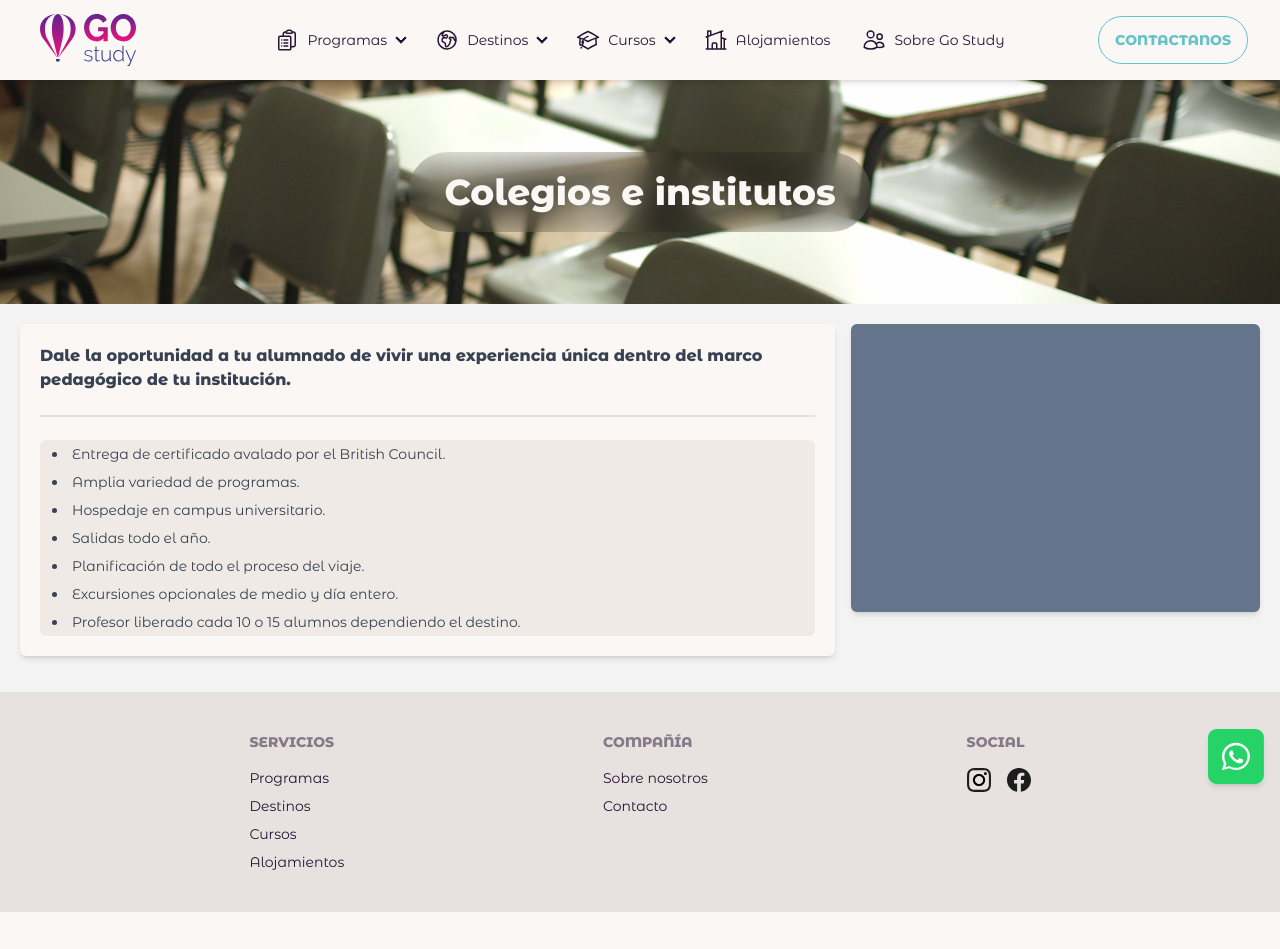
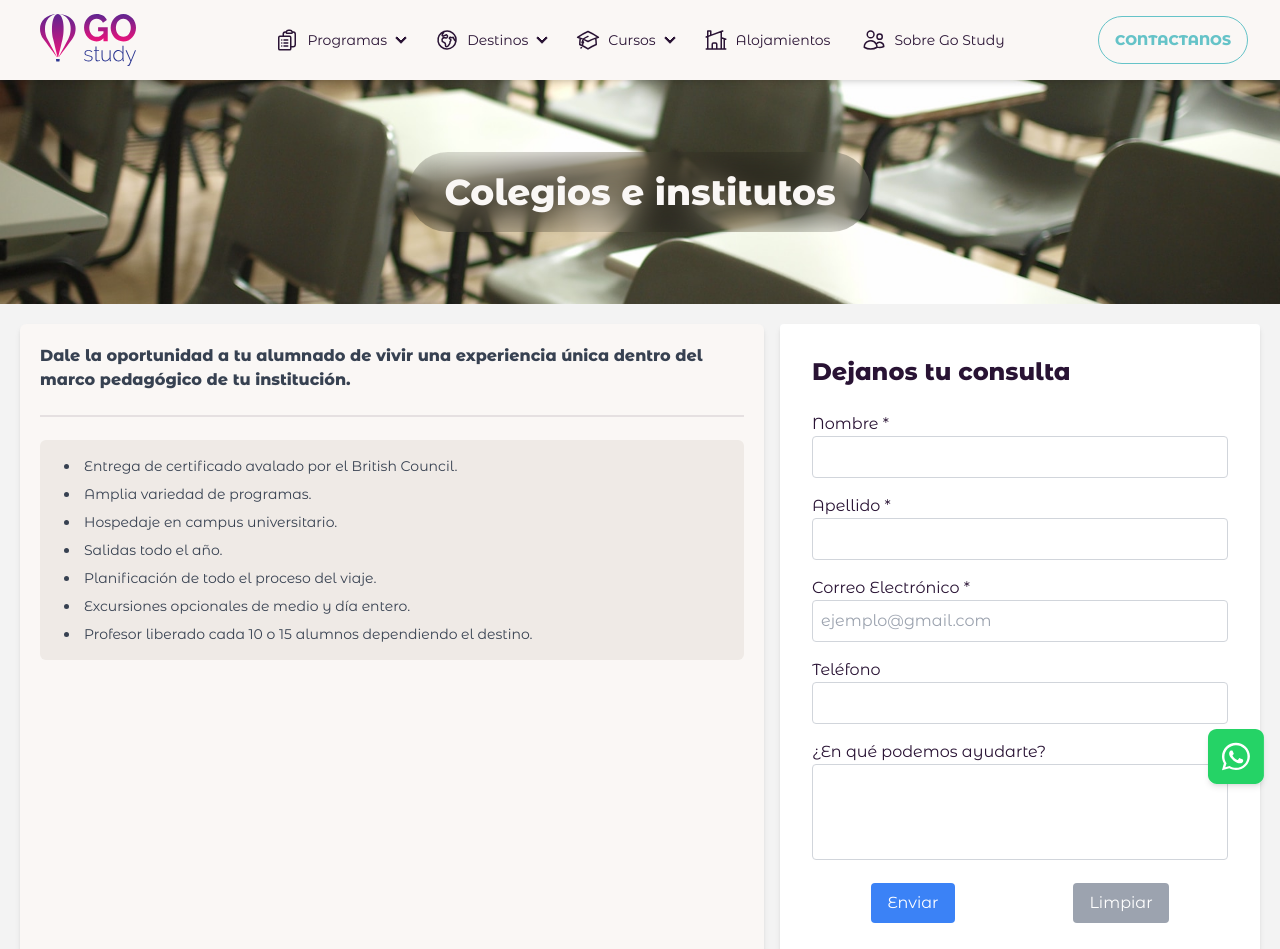
Before and after one commit to lautarohiebra/GoStudyPage, a React (Vite) app: page /programs/colegios_e_institutos in a window 1280 px wide. Shown: the top 949 px of the page. Before the commit the page ends 912 px from the top, so only its background shows below. Built offline with nearby package versions, Linux system fonts and the light colour scheme.

Commit message:
contact formulary added

```diff
--- /dev/null
+++ b/src/components/contactForm.jsx
@@ -0,0 +1,244 @@
+import { useState } from "react";
+
+const ContactForm = () => {
+  const initialFormData = {
+    nombre: "",
+    apellido: "",
+    mail: "",
+    telefono: "",
+    comentarios: "",
+  };
+
+  // Estado para rastrear los datos del formulario
+  const [formData, setFormData] = useState(initialFormData);
+
+  /* Estado para rastrear errores de validación */
+  const [errors, setErrors] = useState({});
+
+  const handleChange = (e) => {
+    const { name, value } = e.target;
+    setFormData((prevData) => ({
+      ...prevData,
+      [name]: value,
+    }));
+
+    /* Limpiamos el mensaje de error cuando se edita el campo */
+    setErrors((prevErrors) => ({
+      ...prevErrors,
+      [name]: "",
+    }));
+  };
+
+  const handleReset = () => {
+    setFormData(initialFormData);
+    setErrors({});
+  };
+
+  const handleBlur = (e) => {
+    const { name, value } = e.target;
+
+    /* Validación de campos obligatorios */
+    if (
+      !value &&
+      (name === "nombre" || name === "apellido" || name === "mail")
+    ) {
+      setErrors((prevErrors) => ({
+        ...prevErrors,
+        [name]: "Este campo es obligatorio.",
+      }));
+    }
+
+    /* Validación de Nombre y Apellido usando expresiones regulares, regex */
+    const nameRegex = /^[A-Za-z]+$/;
+    if (
+      value &&
+      (name === "nombre" || name === "apellido") &&
+      !nameRegex.test(value)
+    ) {
+      setErrors((prevErrors) => ({
+        ...prevErrors,
+        [name]: "El Nombre y Apellido no deben contener números.",
+      }));
+    }
+
+    /* Validación de correo electrónico, regex */
+    if (value && name === "mail") {
+      const emailRegex = /^[^\s@]+@[^\s@]+\.[^\s@]+$/;
+      if (!emailRegex.test(value)) {
+        setErrors((prevErrors) => ({
+          ...prevErrors,
+          [name]:
+            "Por favor, ingresa una dirección de correo electrónico válida.",
+        }));
+      }
+    }
+
+    /* Validación de número de teléfono, regex*/
+    if (value && name === "telefono") {
+      const phoneRegex = /^\d{10}$/; // Asume que el número de teléfono debe tener 10 dígitos
+      if (!phoneRegex.test(value)) {
+        setErrors((prevErrors) => ({
+          ...prevErrors,
+          [name]:
+            "Por favor, ingresa un número de teléfono válido (10 dígitos).",
+        }));
+      }
+    }
+  };
+
+  const handleSubmit = (e) => {
+    e.preventDefault();
+
+    /* Validación de campos obligatorios */
+    if (!formData.nombre || !formData.apellido || !formData.mail) {
+      setErrors({
+        nombre: !formData.nombre ? "Este campo es obligatorio." : "",
+        apellido: !formData.apellido ? "Este campo es obligatorio." : "",
+        mail: !formData.mail ? "Este campo es obligatorio." : "",
+      });
+      return;
+    }
+
+    /* Validación de correo electrónico al enviar formulario.*/
+    const emailRegex = /^[^\s@]+@[^\s@]+\.[^\s@]+$/;
+    if (!emailRegex.test(formData.mail)) {
+      setErrors((prevErrors) => ({
+        ...prevErrors,
+        mail: "Por favor, ingresa una dirección de correo electrónico válida.",
+      }));
+      return;
+    }
+
+    /* Validación de número de teléfono al enviar formulario.*/
+    if (formData.telefono && !/^\d{10}$/.test(formData.telefono)) {
+      setErrors((prevErrors) => ({
+        ...prevErrors,
+        telefono:
+          "Por favor, ingresa un número de teléfono válido (10 dígitos).",
+      }));
+      return;
+    }
+
+    console.log("Datos enviados:", formData);
+    /* Manejar datos */
+  };
+
+  return (
+    <div className="bg-gray-100 flex items-start w-full xl:w-auto justify-center mt-3 xl:mt-0">
+      <div className="bg-white p-8 rounded shadow-md w-full max-w-[480px] xl:w-[480px]">
+        <h1 className="text-2xl font-bold mb-6">Dejanos tu consulta</h1>
+        <form onSubmit={handleSubmit}>
+          <div className="mb-4">
+            <label htmlFor="nombre" className="block font-medium">
+              Nombre *
+            </label>
+            <input
+              type="text"
+              id="nombre"
+              name="nombre"
+              value={formData.nombre}
+              onChange={handleChange}
+              onBlur={handleBlur}
+              required
+              className="border border-gray-300 rounded w-full p-2"
+            />
+            {/* Mensaje de error */}
+            {errors.nombre && (
+              <span className="text-red-500 text-sm">{errors.nombre}</span>
+            )}
+          </div>
+
+          <div className="mb-4">
+            <label htmlFor="apellido" className="block font-medium">
+              Apellido *
+            </label>
+            <input
+              type="text"
+              id="apellido"
+              name="apellido"
+              value={formData.apellido}
+              onChange={handleChange}
+              onBlur={handleBlur}
+              required
+              className="border border-gray-300 rounded w-full p-2"
+            />
+            {/* Mensaje de error */}
+            {errors.apellido && (
+              <span className="text-red-500 text-sm">{errors.apellido}</span>
+            )}
+          </div>
+
+          <div className="mb-4">
+            <label htmlFor="mail" className="block font-medium">
+              Correo Electrónico *
+            </label>
+            <input
+              type="email"
+              id="mail"
+              name="mail"
+              placeholder="ejemplo@gmail.com"
+              value={formData.mail}
+              onChange={handleChange}
+              onBlur={handleBlur}
+              required
+              className="border border-gray-300 rounded w-full p-2"
+            />
+            {/* Mensaje de error */}
+            {errors.mail && (
+              <span className="text-red-500 text-sm">{errors.mail}</span>
+            )}
+          </div>
+
+          <div className="mb-4">
+            <label htmlFor="telefono" className="block font-medium">
+              Teléfono
+            </label>
+            <input
+              type="tel"
+              id="telefono"
+              name="telefono"
+              value={formData.telefono}
+              onChange={handleChange}
+              onBlur={handleBlur}
+              className="border border-gray-300 rounded w-full p-2"
+            />
+            {/* Mensaje de error */}
+            {errors.telefono && (
+              <span className="text-red-500 text-sm">{errors.telefono}</span>
+            )}
+          </div>
+
+          <div className="mb-4">
+            <label htmlFor="comentarios" className="block font-medium">
+              ¿En qué podemos ayudarte?
+            </label>
+            <textarea
+              id="comentarios"
+              name="comentarios"
+              value={formData.comentarios}
+              onChange={handleChange}
+              className="border border-gray-300 rounded w-full p-2 h-24 resize-none"
+            />
+          </div>
+          <div className="flex justify-around">
+            <button
+              type="submit"
+              className="bg-blue-500 hover:bg-blue-600 text-white font-medium py-2 px-4 rounded"
+            >
+              Enviar
+            </button>
+            <button
+              type="reset"
+              onClick={handleReset}
+              className="bg-gray-400 hover:bg-gray-500 text-white font-medium py-2 px-4 rounded"
+            >
+              Limpiar
+            </button>
+          </div>
+        </form>
+      </div>
+    </div>
+  );
+};
+
+export default ContactForm;
--- a/src/components/programsPage/ProgramsCatalog.jsx
+++ b/src/components/programsPage/ProgramsCatalog.jsx
@@ -22,9 +22,9 @@ const ProgramsCatalog = () => {
         {programas.map((programa, index) => (
           <div
             key={programa.id}
-            className="card card-compact w-72 h-[800px] sm:w-80 lg:w-96 bg-base-100 shadow-xl hover:-translate-y-2 transition-all"
+            className="card card-compact w-72 md:h-[800px] sm:w-80 lg:w-96 bg-base-100 shadow-xl hover:-translate-y-2 transition-all"
           >
-            <figure className="min-h-[40%] h-[40%] overflow-hidden">
+            <figure className="max-h-[230px] md:min-h-[40%] md:h-[40%] overflow-hidden">
               <img
                 className="h-full w-full object-cover"
                 src={programa.imagen}
@@ -55,16 +55,15 @@ const ProgramsCatalog = () => {
                     ))}
                 </div>
               </div>
-
               {programa.id === "colegios_e_institutos" ? (
                 <div className="card-actions justify-between flex">
                   <Link to={"/contact"}>
-                    <button className="btn btn-link text-neutral">
-                      Mas destinos
+                    <button className="btn btn-link text-neutral btn-sm xl:btn-md">
+                      Más destinos
                     </button>
                   </Link>
                   <Link to={`/programs/${programa.id}`}>
-                    <button className="btn btn-primary text-base-100">
+                    <button className="btn btn-primary text-base-100 btn-sm xl:btn-md">
                       Saber mas
                     </button>
                   </Link>
@@ -72,7 +71,7 @@ const ProgramsCatalog = () => {
               ) : (
                 <div className="card-actions justify-end">
                   <Link to={`/programs/${programa.id}`}>
-                    <button className="btn btn-primary text-base-100">
+                    <button className="btn btn-primary text-base-100 btn-sm xl:btn-md">
                       Saber mas
                     </button>
                   </Link>
--- a/src/data/servicios.js
+++ b/src/data/servicios.js
@@ -350,7 +350,7 @@ export const cursos = [
         path:"/destinations/canterbury"
       },
     ],
-    texto: "Completamente inmerso en un ambiente de habla inglesa , aprovecha las situaciones diarias para usar el idioma fuera del aula; clave para tu progreso.",
+    texto: "Completamente inmerso en un ambiente de habla inglesa, aprovecha las situaciones diarias para usar el idioma fuera del aula.",
     descripcion:[
       {
         tituloParrafo:"Objetivo",
--- a/src/pages/CourseDetails.jsx
+++ b/src/pages/CourseDetails.jsx
@@ -1,6 +1,7 @@
 import { useParams } from "react-router-dom";
 import HeroAlt from "../shared/heroAlt";
 import { cursos } from "../data/servicios";
+import ContactForm from "../components/contactForm";
 
 const CourseDetails = () => {
   const { id } = useParams();
@@ -76,7 +77,7 @@ const CourseDetails = () => {
             </table>
           </div>
         </div>
-        <div className=" w-full xl:w-5/12 h-72 bg-slate-500 rounded-md shadow-md"></div>
+        <ContactForm />
       </div>
     </>
   );
--- a/src/pages/DestinationDetails.jsx
+++ b/src/pages/DestinationDetails.jsx
@@ -1,6 +1,7 @@
 import { useParams } from "react-router-dom";
 import HeroAlt from "../shared/heroAlt";
 import { destinos } from "../data/servicios";
+import ContactForm from "../components/contactForm";
 
 const DestinationDetails = () => {
   const { id } = useParams();
@@ -15,13 +16,13 @@ const DestinationDetails = () => {
     <div>
       <HeroAlt title={destino.titulo} backgroundImage={destino.imagen} />
       <div className="p-5 flex flex-col xl:flex-row xl:justify-center">
-        <div className="rounded-md bg-base-100 p-5 shadow-md mb-4 xl:mr-4 max-w-6xl">
+        <div className="rounded-md bg-base-100 p-5 shadow-md xl:mr-4 max-w-6xl">
           <p className="text-gray-700 font-semibold">{destino.texto}</p>
           <div className="divider"></div>
           {destino.descripcion.map((parrafo, index) =>(
             <p key={`parrafo_${index}`} className="mb-3">{parrafo.parrafo}</p>
           ))}
-          <ul className="list-disc list-inside mt-4 bg-base-200 rounded-md">
+          <ul className="list-disc list-inside mt-4 bg-base-200 rounded-md p-4">
             {destino.items &&
               destino.items.length > 0 &&
               destino.items.map((item, index) => (
@@ -34,7 +35,7 @@ const DestinationDetails = () => {
               ))}
           </ul>
         </div>
-        <div className=" w-full xl:w-5/12 h-72 bg-slate-500 rounded-md shadow-md"></div>
+        <ContactForm />
       </div>
     </div>
   );
--- a/src/pages/ProgramDetails.jsx
+++ b/src/pages/ProgramDetails.jsx
@@ -1,6 +1,7 @@
 import { useParams } from "react-router-dom";
 import HeroAlt from "../shared/heroAlt";
 import { programas } from "../data/servicios";
+import ContactForm from "../components/contactForm";
 
 const ProgramDetails = () => {
   const { id } = useParams();
@@ -15,11 +16,11 @@ const ProgramDetails = () => {
     <div>
       <HeroAlt title={programa.titulo} backgroundImage={programa.imagen} />
       <div className="p-5 flex flex-col xl:flex-row xl:justify-center">
-        <div className="rounded-md bg-base-100 p-5 shadow-md mb-4 xl:mr-4 max-w-6xl">
+        <div className="rounded-md bg-base-100 p-5 shadow-md xl:mr-4 max-w-6xl">
           <p className="text-gray-700 font-semibold">{programa.texto}</p>
           <div className="divider"></div>
           <p className="text-gray-700">{programa.descripcion}</p>
-          <ul className="list-disc list-inside mt-4 bg-base-200 rounded-md">
+          <ul className="list-disc list-inside mt-4 bg-base-200 p-3 rounded-md">
             {programa.items.map((item, index) => (
               <li key={index} className="text-gray-700 font-normal text-sm p-1 ml-2">
                 {item.textoItem}
@@ -27,7 +28,7 @@ const ProgramDetails = () => {
             ))}
           </ul>
         </div>
-        <div className=" w-full xl:w-5/12 h-72 bg-slate-500 rounded-md shadow-md"></div>
+          <ContactForm/>
       </div>
     </div>
   );
```
